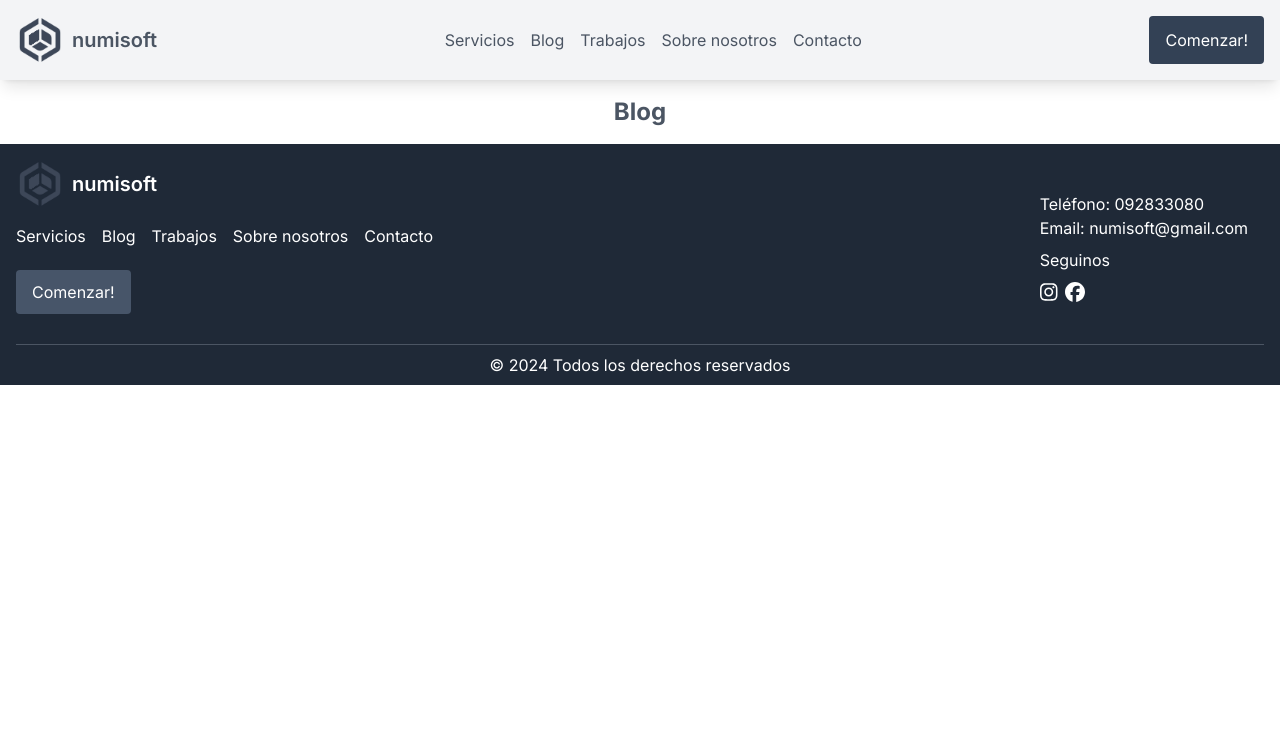
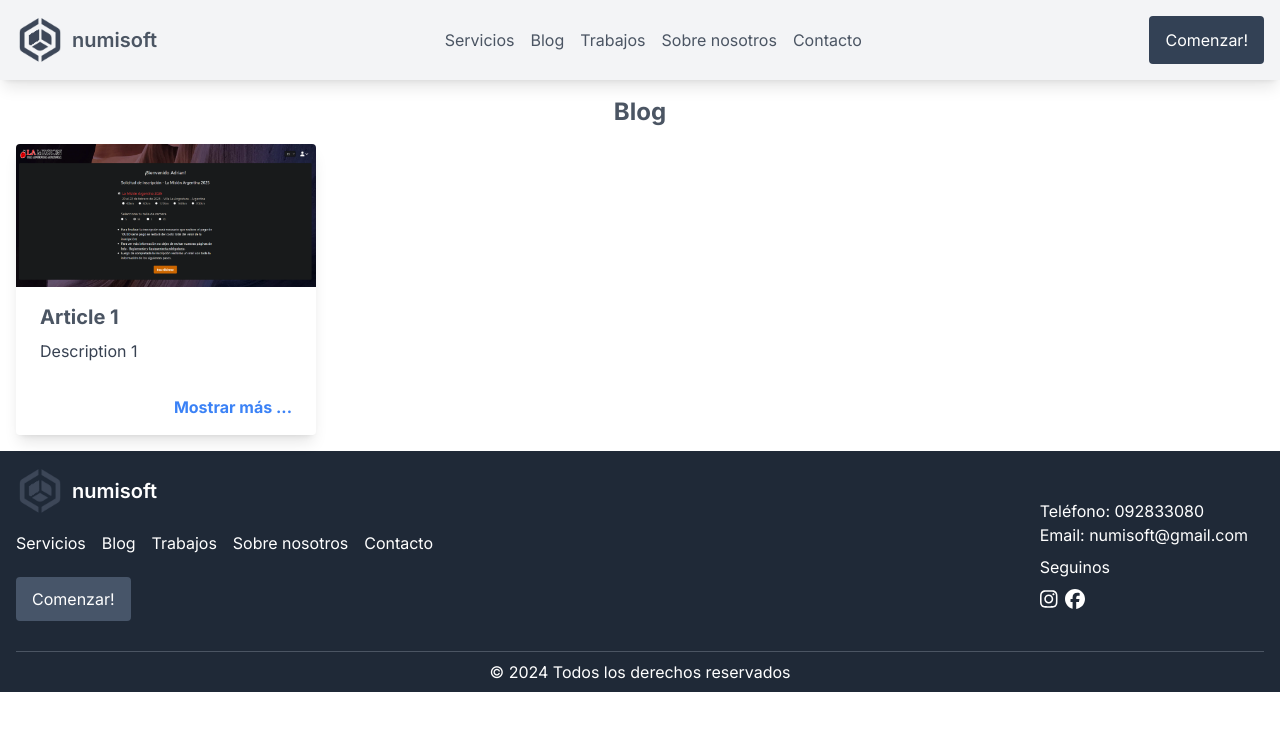
Before and after one commit to adrian120401/numisoft, a Next.js app: page /blog in a window 1280 px wide. Shown: the top 730 px of the page. Built offline with nearby package versions, Linux system fonts and the light colour scheme.

Commit message:
card blog

```diff
--- a/app/blog/page.tsx
+++ b/app/blog/page.tsx
@@ -1,7 +1,20 @@
+import CardBlog from "@/components/CardBlog";
+import { articles } from "@/data/articles";
 export default function About() {
     return (
-        <div className="mt-24 px-4 text-center">
+        <div className="mt-24 px-4">
             <h2 className="text-2xl font-bold mb-4 text-center">Blog</h2>
-        </div>
+            <div className="grid grid-cols-2 md:grid-cols-4 gap-4">
+                {articles.map((article) => (
+                    <CardBlog
+                        key={article.id}
+                        id={article.id}
+                        title={article.title}
+                        description={article.description}
+                        image={article.image}
+                    />
+                ))}
+            </div>
+            </div>
     );
 }
--- /dev/null
+++ b/components/CardBlog.tsx
@@ -0,0 +1,30 @@
+import Image from 'next/image';
+import Link from 'next/link';
+
+interface CardBlogProps {
+    id: string;
+    title: string;
+    description: string;
+    image: string;
+}
+
+const CardBlog: React.FC<CardBlogProps> = ({ id, title, description, image }) => {
+    return (
+        <div className='flex flex-col rounded overflow-hidden shadow-lg card-project'>
+            <Image className="w-full" src={image} alt="Project" width={400} height={400} />
+            <div>
+                <div className="px-6 py-4">
+                    <div className="font-bold text-xl mb-2">{title}</div>
+                    <p className="text-gray-700 text-base">{description}</p>
+                </div>
+                <div className="px-6 py-4 text-end">
+                    <Link href={`/blog/${id}`} className="text-blue-500 font-bold hover:underline">
+                        Mostrar más ...
+                    </Link>
+                </div>
+            </div>
+        </div>
+    );
+};
+
+export default CardBlog;
--- /dev/null
+++ b/data/articles.ts
@@ -0,0 +1,9 @@
+export const articles = [
+    {
+        id: '1',
+        title: 'Article 1',
+        description: 'Description 1',
+        image: '/projects/lamision-insc.png',
+        content: 'Content 1',
+    },
+];
```
